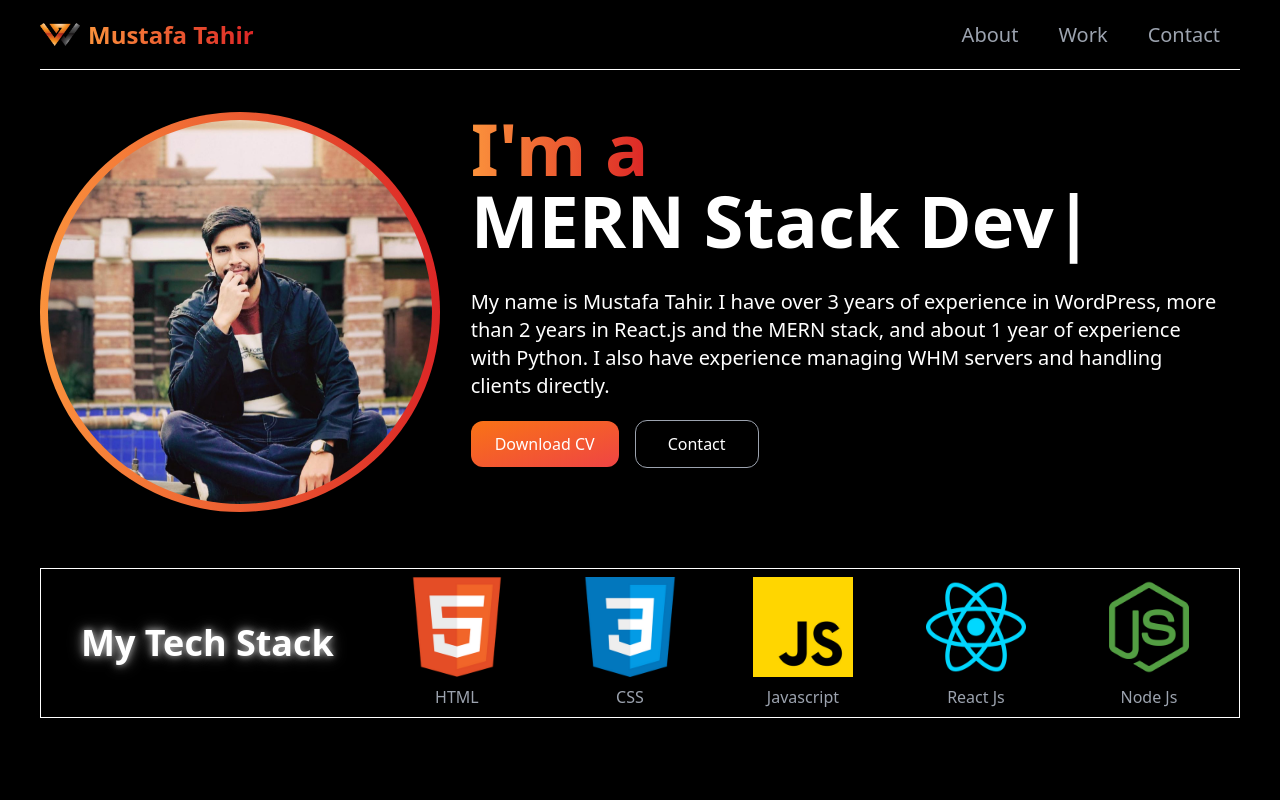
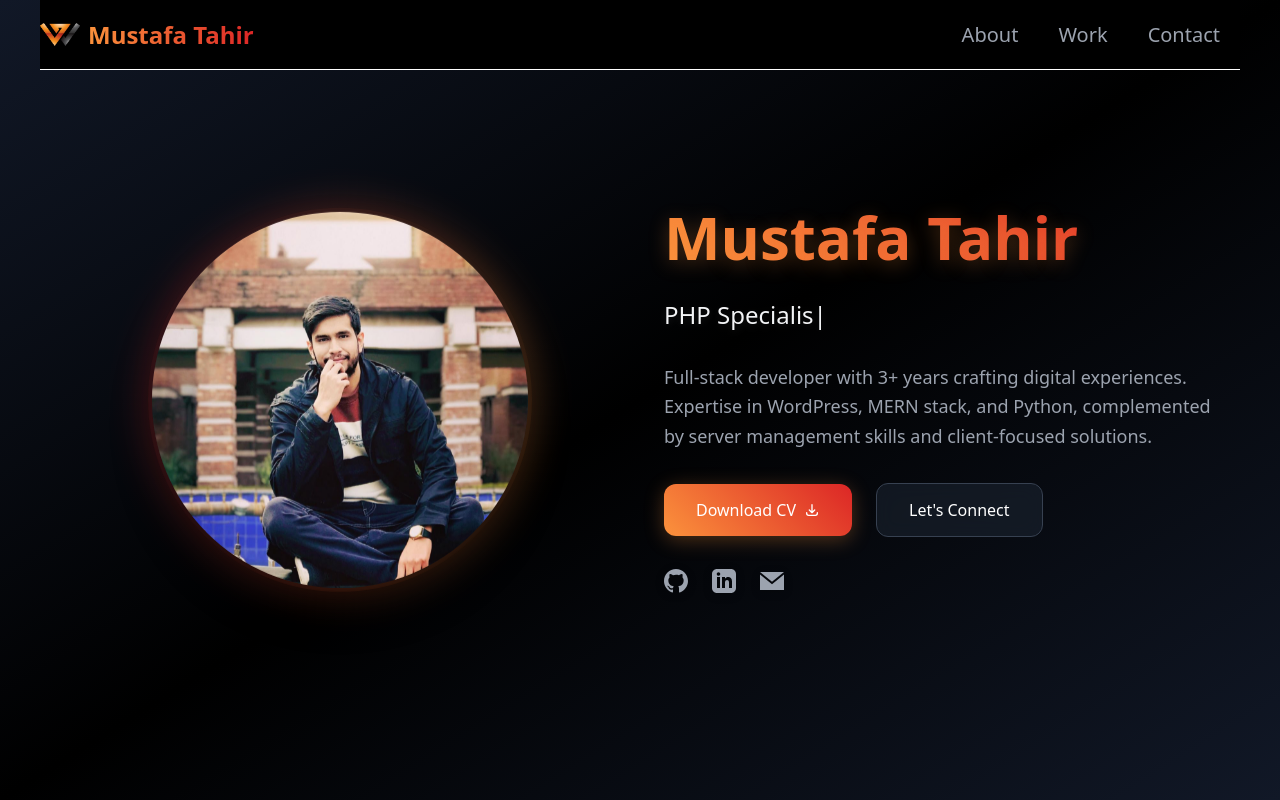
Before and after one commit to Mustafatahir98/Portfolio, a React (Create React App) app: page / in a window 1280 px wide. Shown: the top 800 px of the page. Built offline with nearby package versions, Linux system fonts and the light colour scheme.

Commit message:
Update Hero.jsx

```diff
--- a/src/components/Hero.jsx
+++ b/src/components/Hero.jsx
@@ -1,47 +1,162 @@
-import React from 'react'
-import heroImg from '../assets/Image.jfif'
-import { TypeAnimation } from 'react-type-animation'
+import React from 'react';
+import heroImg from '../assets/Image.jfif';
+import { TypeAnimation } from 'react-type-animation';
 
 const Hero = () => {
   return (
-    <div className='grid grid-cols-1 sm:grid-cols-3 gap-8 max-w-[1200px] mx-auto py-8 bg-black mt-20' id='home'>
-     <div className='mx-auto my-auto w-[300px] h-[300px] lg:w-[400px] lg:h-[400px] bg-gradient-to-r from-orange-400 to-red-600 p-2 shadow-xl rounded-full flex justify-center items-center overflow-hidden'>
-      <img src={heroImg} alt='heroImg' className='w-full h-full object-cover rounded-full'/>
-      </div>
-      <div className='col-span-2 px-5 py-auto'>
-        <h1 className='text-white text-3xl sm:text-5xl lg:text-7xl font-extrabold'>
-          <span className='primary-color'>I'm a</span> <br/>
-          <TypeAnimation sequence={[
-            'Wordpress Dev',
-            1000,
-            'PHP Developer',
-            1000,
-            'MERN Stack Dev',
-            1000,
-          ]}
-          wrapper='span'
-          speed={50}
-          repeat={Infinity}
+    <div className="min-h-screen flex items-center justify-center bg-gradient-to-br from-gray-900 via-black to-gray-900 px-4 sm:px-6 lg:px-8 py-16">
+      <div className="max-w-6xl mx-auto grid grid-cols-1 lg:grid-cols-2 gap-12 items-center">
+        {/* Image Container */}
+        <div
+          className="relative w-64 h-64 lg:w-96 lg:h-96 mx-auto"
+          style={{
+            animation: 'float 6s ease-in-out infinite'
+          }}
+        >
+          <div
+            className="absolute inset-0 bg-gradient-to-r from-orange-400 to-red-600 rounded-full"
+            style={{
+              animation: 'spin 12s linear infinite',
+              filter: 'blur(20px)',
+              opacity: '0.3'
+            }}
           />
-        </h1>
-        <p className='text-white sm:text-lg my-8 lg:text-xl'>
-        My name is Mustafa Tahir. I have over 3 years of experience in WordPress, more than 2 years in React.js and the MERN stack, and about 1 year of experience with Python. I also have experience managing WHM servers and handling clients directly.
-        </p>
-        <div className='my-8'>
-        <a href='https://drive.google.com/file/d/1ke9JYe_oFKXzc91tAEv70zoKrvKp0ta3/view?usp=sharing' download className='px-6 py-3 w-full rounded-xl mr-4
-    bg-gradient-to-br from-orange-500 to-red-500 text-white'>
-    Download CV
-</a>
+          <div className="relative w-full h-full rounded-full overflow-hidden border-4 border-transparent bg-clip-padding backdrop-blur-xl bg-gray-800/30 shadow-2xl">
+            <img
+              src={heroImg}
+              alt="Mustafa Tahir"
+              className="w-full h-full object-cover transform transition-transform duration-500 hover:scale-105"
+              style={{
+                boxShadow: '0 0 40px rgba(251, 146, 60, 0.2)'
+              }}
+            />
+          </div>
+        </div>
 
+        {/* Content Container */}
+        <div className="space-y-8 text-center lg:text-left">
+          <h1
+            className="text-4xl sm:text-5xl lg:text-6xl font-bold mb-4"
+            style={{
+              background: 'linear-gradient(45deg, #fb923c, #dc2626)',
+              WebkitBackgroundClip: 'text',
+              WebkitTextFillColor: 'transparent',
+              textShadow: '0 4px 20px rgba(251, 146, 60, 0.3)'
+            }}
+          >
+            Mustafa Tahir
+          </h1>
 
+          <div className="text-xl lg:text-2xl font-medium text-gray-300 mb-6">
+            <TypeAnimation
+              sequence={[
+                'Wordpress Developer',
+                1500,
+                'PHP Specialist',
+                1500,
+                'MERN Stack Expert',
+                1500,
+              ]}
+              wrapper="div"
+              speed={40}
+              style={{
+                color: '#f3f4f6',
+                textShadow: '0 2px 10px rgba(255,255,255,0.1)'
+              }}
+              cursor={true}
+              repeat={Infinity}
+            />
+          </div>
 
-          <a href='#contact' className='px-8 py-3 w-full rounded-xl mr-4 border border-gray-400
-          hover:bg-gradient-to-br from-orange-500 to-red-500 text-white hover:border-none'>
-            Contact</a>
+          <p className="text-lg text-gray-400 leading-relaxed max-w-2xl mx-auto lg:mx-0">
+            Full-stack developer with 3+ years crafting digital experiences. Expertise in WordPress, MERN stack, and Python, complemented by server management skills and client-focused solutions.
+          </p>
+
+          {/* Buttons & Socials */}
+          <div className="flex flex-col sm:flex-row items-center gap-6 justify-center lg:justify-start">
+            <a
+              href="https://drive.google.com/file/d/1ke9JYe_oFKXzc91tAEv70zoKrvKp0ta3/view?usp=sharing"
+              download
+              className="px-8 py-3.5 rounded-xl text-white font-medium flex items-center gap-2 transition-all duration-300"
+              style={{
+                background: 'linear-gradient(45deg, #fb923c, #dc2626)',
+                boxShadow: '0 4px 20px rgba(251, 146, 60, 0.3)'
+              }}
+              onMouseEnter={(e) => e.target.style.transform = 'translateY(-2px)'}
+              onMouseLeave={(e) => e.target.style.transform = 'translateY(0)'}
+            >
+              <span>Download CV</span>
+              <svg className="w-4 h-4" fill="none" stroke="currentColor" viewBox="0 0 24 24">
+                <path strokeLinecap="round" strokeLinejoin="round" strokeWidth={2} d="M4 16v1a3 3 0 003 3h10a3 3 0 003-3v-1m-4-4l-4 4m0 0l-4-4m4 4V4" />
+              </svg>
+            </a>
+
+            <a
+              href="#contact"
+              className="px-8 py-3.5 rounded-xl border text-white font-medium transition-all duration-300 hover:border-transparent"
+              style={{
+                borderColor: '#374151',
+                background: 'rgba(31, 41, 55, 0.5)',
+                backdropFilter: 'blur(10px)'
+              }}
+              onMouseEnter={(e) => {
+                e.target.style.background = 'linear-gradient(45deg, #fb923c, #dc2626)';
+                e.target.style.boxShadow = '0 4px 20px rgba(251, 146, 60, 0.3)';
+              }}
+              onMouseLeave={(e) => {
+                e.target.style.background = 'rgba(31, 41, 55, 0.5)';
+                e.target.style.boxShadow = 'none';
+              }}
+            >
+              Let's Connect
+            </a>
+          </div>
+
+          {/* Social Links */}
+          <div className="flex justify-center lg:justify-start gap-6 mt-8">
+            {['github', 'linkedin', 'email'].map((icon, index) => (
+              <a
+                key={index}
+                href="#"
+                className="text-gray-400 hover:text-orange-400 transition-colors duration-300"
+                style={{
+                  filter: 'drop-shadow(0 2px 4px rgba(0,0,0,0.2))'
+                }}
+              >
+                {icon === 'github' && (
+                  <svg className="w-6 h-6" fill="currentColor" viewBox="0 0 24 24">
+                    <path d="M12 0C5.373 0 0 5.373 0 12c0 5.302 3.438 9.8 8.207 11.387.6.113.793-.261.793-.577v-2.234c-3.338.726-4.033-1.416-4.033-1.416-.546-1.387-1.333-1.756-1.333-1.756-1.089-.745.083-.729.083-.729 1.205.084 1.839 1.237 1.839 1.237 1.07 1.834 2.807 1.304 3.492.997.107-.775.418-1.305.762-1.604-2.665-.305-5.467-1.334-5.467-5.931 0-1.311.469-2.381 1.236-3.221-.124-.303-.535-1.524.117-3.176 0 0 1.008-.322 3.301 1.23A11.509 11.509 0 0112 5.803c1.02.005 2.047.138 3.006.404 2.291-1.552 3.297-1.23 3.297-1.23.653 1.653.242 2.874.118 3.176.77.84 1.235 1.911 1.235 3.221 0 4.609-2.807 5.624-5.479 5.921.43.372.823 1.102.823 2.222v3.293c0 .319.192.694.801.576C20.566 21.797 24 17.3 24 12c0-6.627-5.373-12-12-12z"/>
+                  </svg>
+                )}
+                {icon === 'linkedin' && (
+                  <svg className="w-6 h-6" fill="currentColor" viewBox="0 0 24 24">
+                    <path d="M19 0h-14c-2.761 0-5 2.239-5 5v14c0 2.761 2.239 5 5 5h14c2.762 0 5-2.239 5-5v-14c0-2.761-2.238-5-5-5zm-11 19h-3v-11h3v11zm-1.5-12.268c-.966 0-1.75-.79-1.75-1.764s.784-1.764 1.75-1.764 1.75.79 1.75 1.764-.783 1.764-1.75 1.764zm13.5 12.268h-3v-5.604c0-3.368-4-3.113-4 0v5.604h-3v-11h3v1.765c1.396-2.586 7-2.777 7 2.476v6.759z"/>
+                  </svg>
+                )}
+                {icon === 'email' && (
+                  <svg className="w-6 h-6" fill="currentColor" viewBox="0 0 24 24">
+                    <path d="M12 12.713l-11.985-9.713h23.97l-11.985 9.713zm0 2.574l-12-9.725v15.438h24v-15.438l-12 9.725z"/>
+                  </svg>
+                )}
+              </a>
+            ))}
+          </div>
         </div>
       </div>
+
+      <style jsx>{`
+        @keyframes float {
+          0%, 100% { transform: translateY(0); }
+          50% { transform: translateY(-20px); }
+        }
+
+        @keyframes spin {
+          0% { transform: rotate(0deg); }
+          100% { transform: rotate(360deg); }
+        }
+      `}</style>
     </div>
-  )
-}
+  );
+};
 
-export default Hero
+export default Hero;
```
